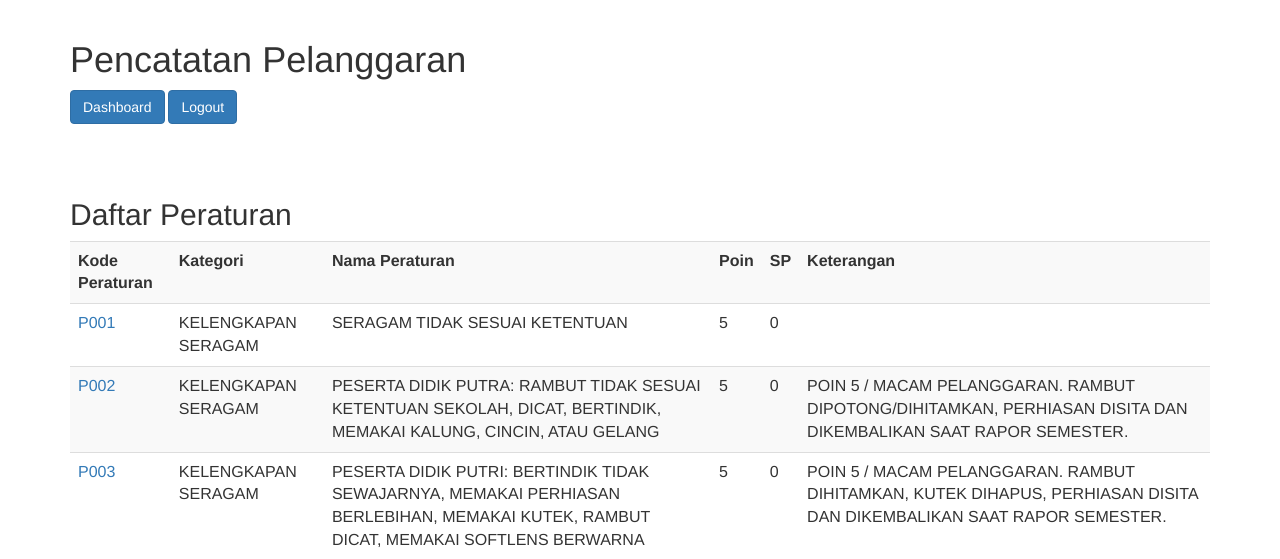
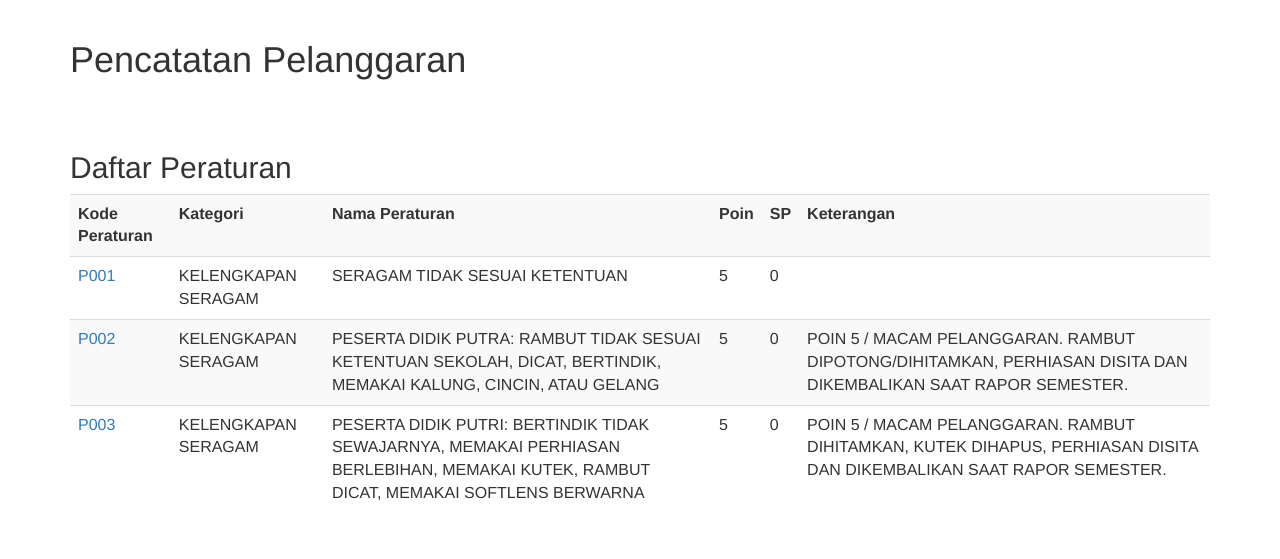
Before and after one commit to giovannirosalia/KerjaPraktek, a CodeIgniter app: page /database/index.php/Welcome/dashboard/5 in a window 1280 px wide. Shown: the part 52-611 px from the top of the page. Run offline with CodeIgniter, Linux system fonts and the light colour scheme; the visitor is signed in with stand-in values (Sample User, id 1); data comes from the database, SQL or seed files in the repository; some libraries are stand-ins or nearby versions.

Commit message:
delete button

```diff
--- a/application/views/pencatatanPelanggaran.php
+++ b/application/views/pencatatanPelanggaran.php
@@ -16,10 +16,6 @@
 		echo "<h1>Pencatatan Pelanggaran</h1>";
 		echo "<div class='row'>";
 			echo "<div class='col-md-6'>";
-				echo form_open('Welcome/pencatatanPelanggaran');
-					echo form_submit('gotoDashboard', 'Dashboard', ['class'=>'btn btn-primary']);
-					echo form_submit('btnLogout', 'Logout', ['class'=>'btn btn-primary']);
-				echo form_close();
 			echo "</div>";
 		echo "</div>";
 		echo "<br><br>";
```
